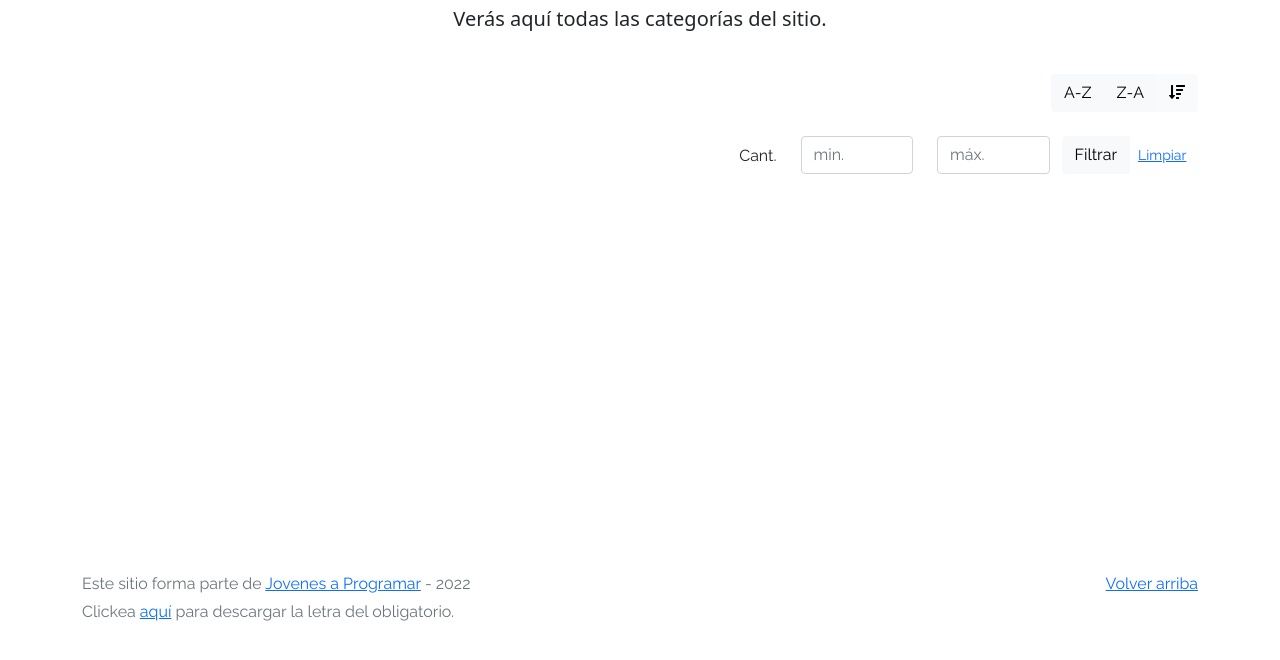
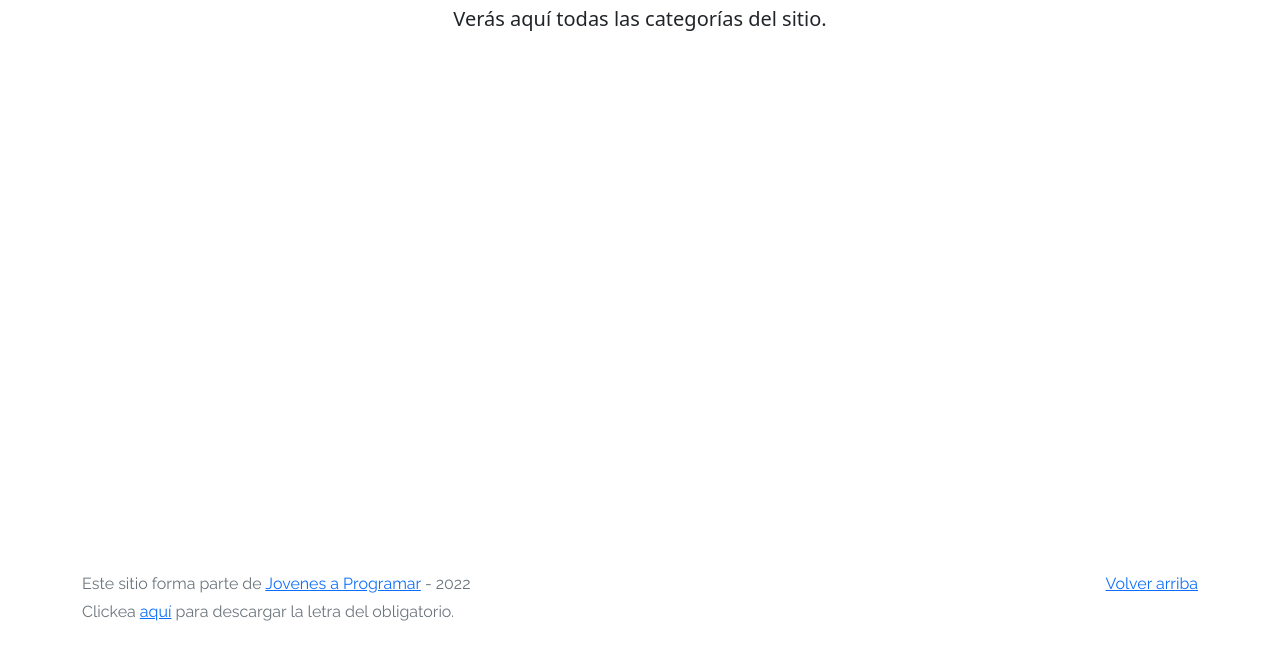
Before and after one commit to MaraCeciliaDevNew/MaraCeciliaDevNew.github.io, a plain HTML site: page workspace-inicial/categories.html in a window 1280 px wide. Shown: the part 114-774 px from the top of the page. Drawn offline with Linux system fonts and the light colour scheme; no server answers.

Commit message:
Commit 5 Proyecto Individual
1) Elimino filtro y ordenamiento de categorias generales

```diff
--- a/workspace-inicial/categories.html
+++ b/workspace-inicial/categories.html
@@ -43,39 +43,6 @@
     </div>
     <div class="container">
       <div class="row">
-        <div class="col text-end">
-          <div class="btn-group btn-group-toggle mb-4" data-bs-toggle="buttons">
-            <input type="radio" class="btn-check" name="options" id="sortAsc">
-            <label class="btn btn-light" for="sortAsc">A-Z</label>
-            <input type="radio" class="btn-check" name="options" id="sortDesc">
-            <label class="btn btn-light" for="sortDesc">Z-A</label>
-            <input type="radio" class="btn-check" name="options" id="sortByCount" checked>
-            <label class="btn btn-light" for="sortByCount"><i class="fas fa-sort-amount-down mr-1"></i></label>
-          </div>
-        </div>
-      </div>
-      <div class="row">
-        <div class="col-lg-6 offset-lg-6 col-md-12 mb-1 container">
-          <div class="row container p-0 m-0">
-            <div class="col">
-              <p class="font-weight-normal text-end my-2">Cant.</p>
-            </div>
-            <div class="col">
-              <input class="form-control" type="number" placeholder="min." id="rangeFilterCountMin">
-            </div>
-            <div class="col">
-              <input class="form-control" type="number" placeholder="máx." id="rangeFilterCountMax">
-            </div>
-            <div class="col-3 p-0">
-              <div class="btn-group" role="group">
-                <button class="btn btn-light btn-block" id="rangeFilterCount">Filtrar</button>
-                <button class="btn btn-link btn-sm" id="clearRangeFilter">Limpiar</button>
-              </div>
-            </div>
-          </div>
-        </div>
-      </div>
-      <div class="row">
         <div class="list-group" id="cat-list-container">
         </div>
       </div>
```
